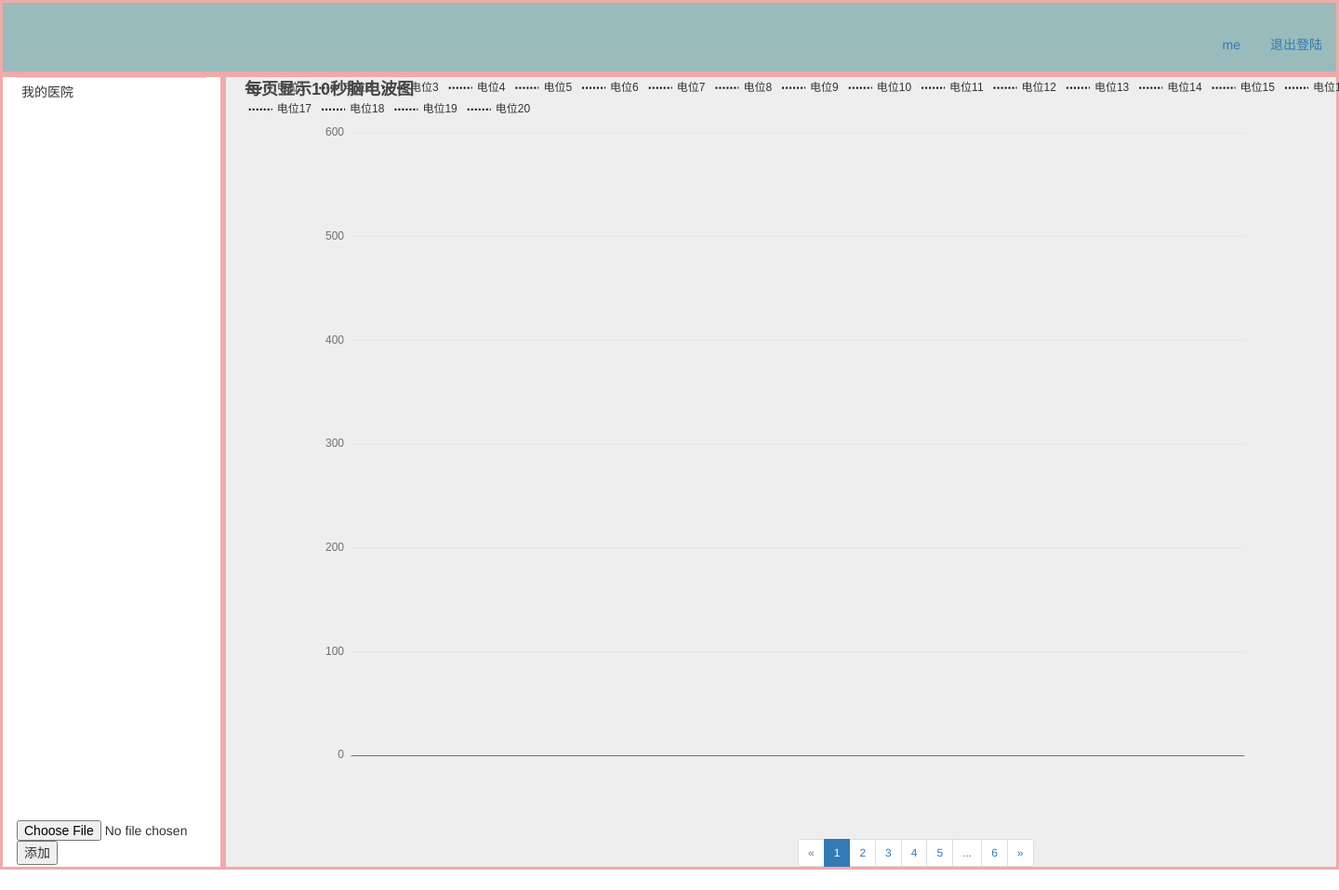
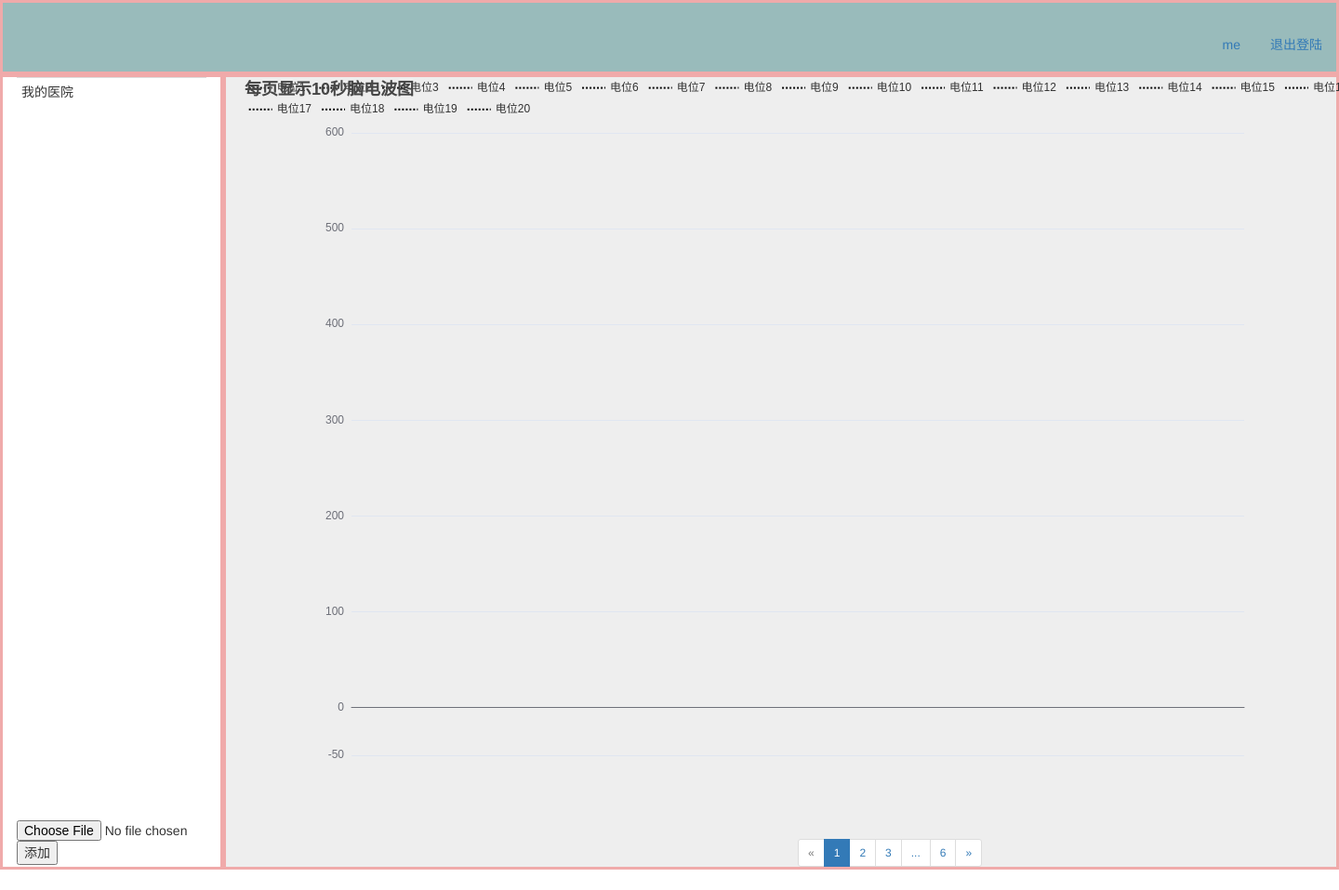
Before and after one commit to ascmove/WebSite, a Flask app: template app/templates/main.html in a window 1440 px wide. Shown: the whole page at 93% size. Run offline with Flask 2, Linux system fonts and the light colour scheme; the template is opened without the code that fills it, so the values that code supplies are empty; parts of the project's set-up code (start-up, migrations or seed data) failed here and were passed over; some libraries are stand-ins or nearby versions.

Commit message:
实现了翻页的动态变化和脑电波图表的显示

```diff
--- a/app/static/for_Page.js
+++ b/app/static/for_Page.js
@@ -1,47 +1,35 @@
 var currentPage = 1;
 var max=6;
 var min=1;
-function clicked_1(){
-	document.getElementById(""+currentPage).className="";
-	currentPage=1;
-	document.getElementById(""+currentPage).className="active";
-	forRange();
-}
-function clicked_2(){
-	document.getElementById(""+currentPage).className="";
-	currentPage=2;
-	document.getElementById(""+currentPage).className="active";
-	forRange();
-}
-function clicked_3(){
-	document.getElementById(""+currentPage).className="";
-	currentPage=3;
-	document.getElementById(""+currentPage).className="active";
-	forRange();
-}
-function clicked_4(){
-	document.getElementById(""+currentPage).className="";
-	currentPage=4;
-	document.getElementById(""+currentPage).className="active";
-	forRange();
-}
-function clicked_5(){
-	document.getElementById(""+currentPage).className="";
-	currentPage=5;
-	document.getElementById(""+currentPage).className="active";
-	forRange();
-}
 function next(){
-	document.getElementById(""+currentPage).className="";
-	currentPage+=1;
-	document.getElementById(""+currentPage).className="active";
-	forRange();
+	if(currentPage==max)
+		return;
+	cur = currentPage+1;
+	if(currentPage>=3){
+		document.getElementById("prev_points").style.display="";
+		pages_show(currentPage,currentPage+1);
+		}
+	if(currentPage>=max-2){
+		document.getElementById("behind_points").style.display="none";
+	}
+	changeCurrentPage(cur);
 }
 function prev(){
-	document.getElementById(""+currentPage).className="";
-	currentPage-=1;
-	document.getElementById(""+currentPage).className="active";
-	forRange();
+	if(currentPage==1)
+		return;
+	cur = currentPage-1;
+	if(currentPage<=max-2){
+		document.getElementById("behind_points").style.display="";
+		pages_show(currentPage-1,currentPage);
+	}
+	if(currentPage<=3){
+		document.getElementById("prev_points").style.display="none";
+	}
+	changeCurrentPage(cur);
+}
+function clicked(event){
+	cur = event.target.id;
+	changeCurrentPage(cur);
 }
 function forRange(){
 	if (currentPage==max)
@@ -51,8 +39,21 @@ function forRange(){
 		document.getElementById("prev").className="disabled";
 	else document.getElementById("prev").className="";
 }
-function do_final(){
-	if(currentPage > 5){
-
+function changeCurrentPage(page){
+	document.getElementById(""+currentPage+"_").className="";
+	currentPage=page;
+	document.getElementById(""+currentPage+"_").className="active";
+	forRange();
+}
+function pages_show(f,b){
+	for (i=2;i<=max-1;i++){
+		if(i==f || i==b){
+			document.getElementById(""+i+"_").style.display="";
+		}
+		else document.getElementById(""+i+"_").style.display="none";
 	}
+	if(currentPage==max-1)
+		document.getElementById(""+max-2+"_").style.display="";
+	if(currentPage==2)
+		document.getElementById(""+3+"_").style.display="";
 }
--- a/app/static/show_charts.js
+++ b/app/static/show_charts.js
@@ -23,7 +23,7 @@ window.onload=function(){
 					yAxis: {
 						type:'value',
 						axisTick:{show:false},
-						min:0,
+						min:-50,
 						max:600,
 						//interval:65534,
 						//axisLabel:{
@@ -350,7 +350,7 @@ function show(filename){
 			},
 			series:[{
 				name:'电位1',
-				data:data["EEG FP1-F7"]
+				data:data["EEG Fp1-F7"]
 			},{
 				name:'电位2',
 				data:data["EEG F7-T3"]
@@ -404,10 +404,10 @@ function show(filename){
 				data:data["EEG Cz-Pz"]
 			},{
 				name:'电位19',
-				data:data["EEG EKG"]
+				data:data["ECG EKG"]
 			},{
 				name:'电位20',
-				data:data.data
+				data:[]
 			}]
 		})
 	});
--- a/app/templates/main.html
+++ b/app/templates/main.html
@@ -63,21 +63,21 @@
 						<!-- 为ECharts准备一个具备大小（宽高）的Dom -->
 						<div id="main" style="width:1200px;height:800px;display:block">
 						</div>
-						<div id="pages" class="container">
+						<div id="pages" class="container-fluid">
 							<ul class="pagination pagination-sm">
 								<li id="prev" style="cursor:pointer" class="disabled">
 									<a aria-label="Previous" onclick="prev()">
 										<span aria-hidden="true">&laquo;</span>
 									</a>
 								</li>
-								<li id="1" class="active" style="cursor:pointer"><a onclick="clicked_1()">1</a></li>
+								<li id="1_" class="active" style="cursor:pointer"><a id="1" onclick="clicked(event)">1</a></li>
 								<li id="prev_points" style="display:none"><a>...</a></li>
-								<li id="2" style="cursor:pointer"><a onclick="clicked_2()">2</a></li>
-								<li id="3" style="cursor:pointer"><a onclick="clicked_3()">3</a></li>
-								<li id="4" style="cursor:pointer"><a onclick="clicked_4()">4</a></li>
-								<li id="5" style="cursor:pointer"><a onclick="clicked_5()">5</a></li>
+								<li id="2_" style="cursor:pointer"><a id="2" onclick="clicked(event)">2</a></li>
+								<li id="3_" style="cursor:pointer"><a id="3" onclick="clicked(event)">3</a></li>
+								<li id="4_" style="cursor:pointer;display:none"><a id="4" onclick="clicked(event)">4</a></li>
+								<li id="5_" style="cursor:pointer;display:none"><a id="5" onclick="clicked(event)">5</a></li>
 								<li id="behind_points"><a>...</a></li>
-								<li id="6" style="cursor:pointer"><a onclick="clicked_6()">6</a></li>
+								<li id="6_" style="cursor:pointer"><a id="6" onclick="clicked(event)">6</a></li>
 								<li id="next" style="cursor:pointer">
 									<a aria-label="Next" onclick="next()">
 										<span aria-hidden="true">&raquo;</span>
```
